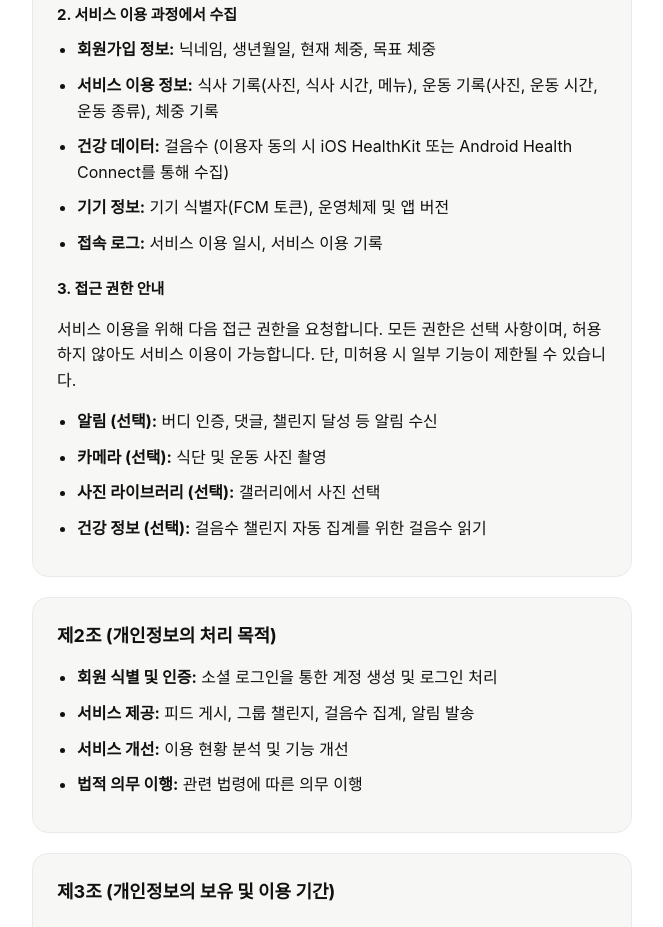
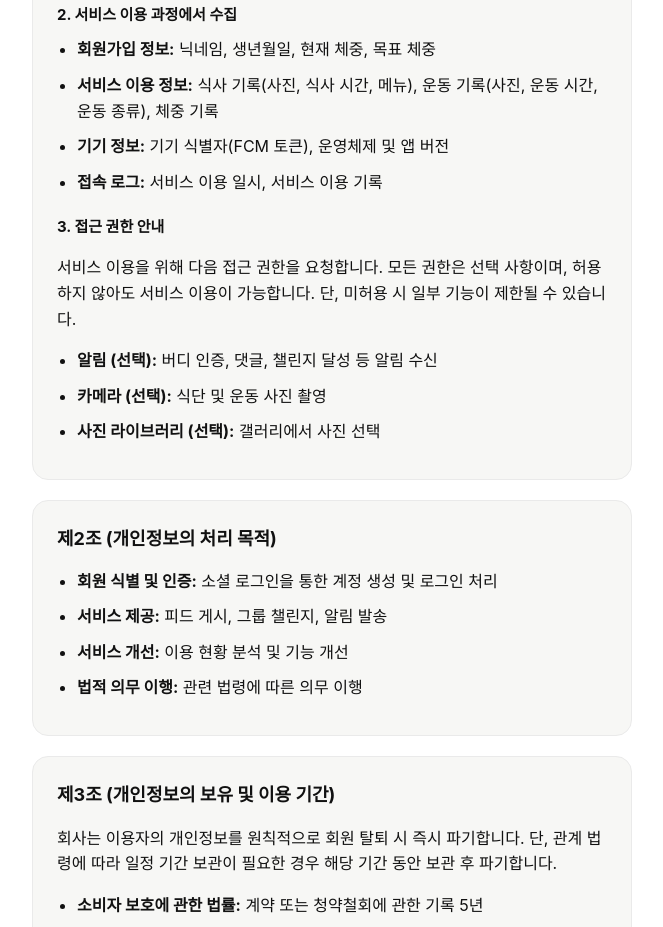
Before and after one commit to yxnneei/mody, a plain HTML site: page privacy.html in a window 1280 px wide. Shown: the part 467-1394 px from the top of the page, without its empty margins (308-971 px from the left). Drawn offline with Linux system fonts and the light colour scheme.

Commit message:
Remove health data collection references from privacy policy
App does not collect step count or HealthKit/Health Connect data,
so those items no longer belong in the privacy policy.

Co-Authored-By: Claude Sonnet 5 <noreply@anthropic.com>

```diff
--- a/privacy.html
+++ b/privacy.html
@@ -47,10 +47,6 @@
             운동 기록(사진, 운동 시간, 운동 종류), 체중 기록
           </li>
           <li>
-            <strong>건강 데이터:</strong> 걸음수 (이용자 동의 시 iOS HealthKit
-            또는 Android Health Connect를 통해 수집)
-          </li>
-          <li>
             <strong>기기 정보:</strong> 기기 식별자(FCM 토큰), 운영체제 및 앱
             버전
           </li>
@@ -72,10 +68,6 @@
           </li>
           <li><strong>카메라 (선택):</strong> 식단 및 운동 사진 촬영</li>
           <li><strong>사진 라이브러리 (선택):</strong> 갤러리에서 사진 선택</li>
-          <li>
-            <strong>건강 정보 (선택):</strong> 걸음수 챌린지 자동 집계를 위한
-            걸음수 읽기
-          </li>
         </ul>
       </section>
 
@@ -87,8 +79,7 @@
             로그인 처리
           </li>
           <li>
-            <strong>서비스 제공:</strong> 피드 게시, 그룹 챌린지, 걸음수 집계,
-            알림 발송
+            <strong>서비스 제공:</strong> 피드 게시, 그룹 챌린지, 알림 발송
           </li>
           <li><strong>서비스 개선:</strong> 이용 현황 분석 및 기능 개선</li>
           <li><strong>법적 의무 이행:</strong> 관련 법령에 따른 의무 이행</li>
```
